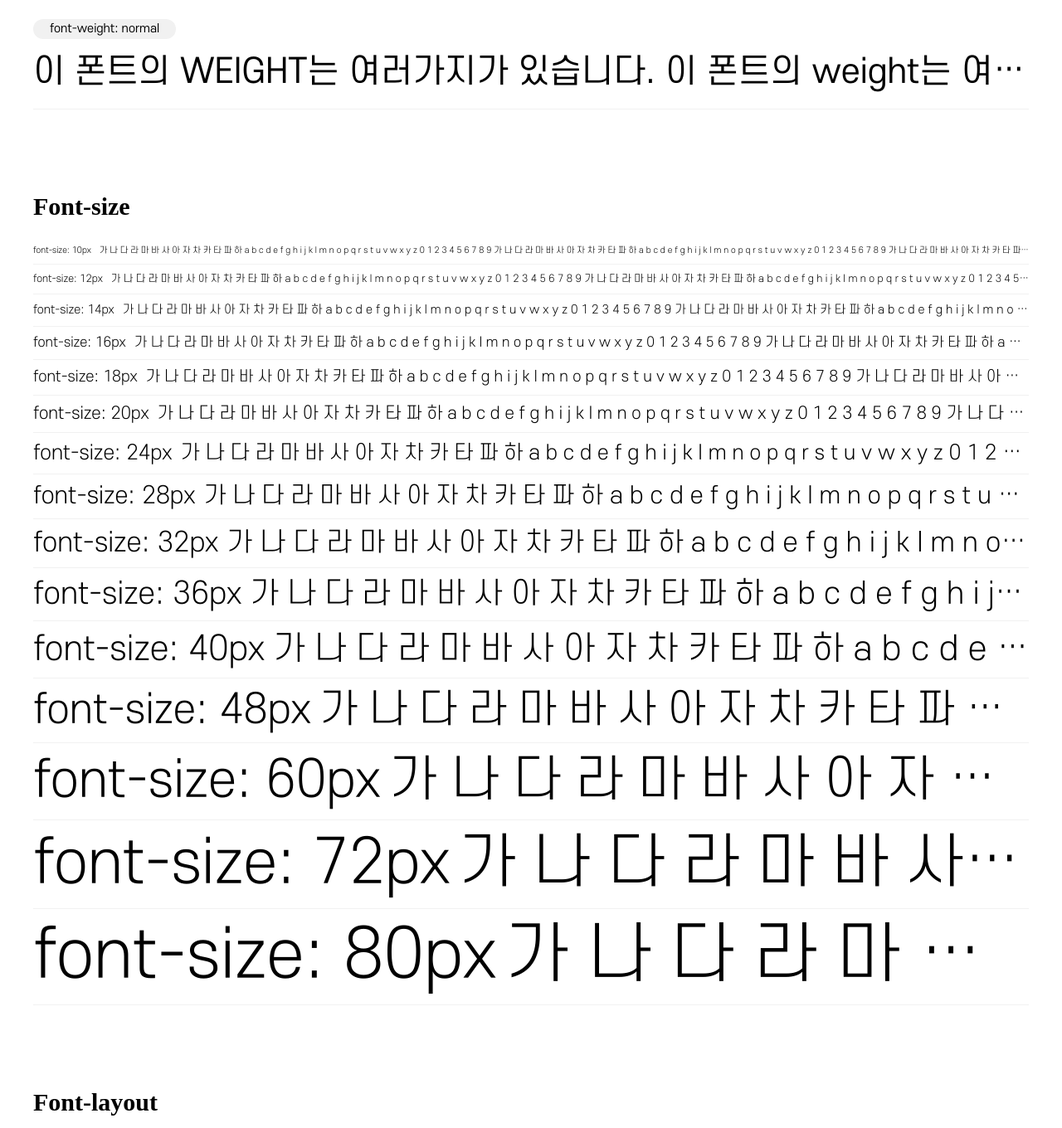
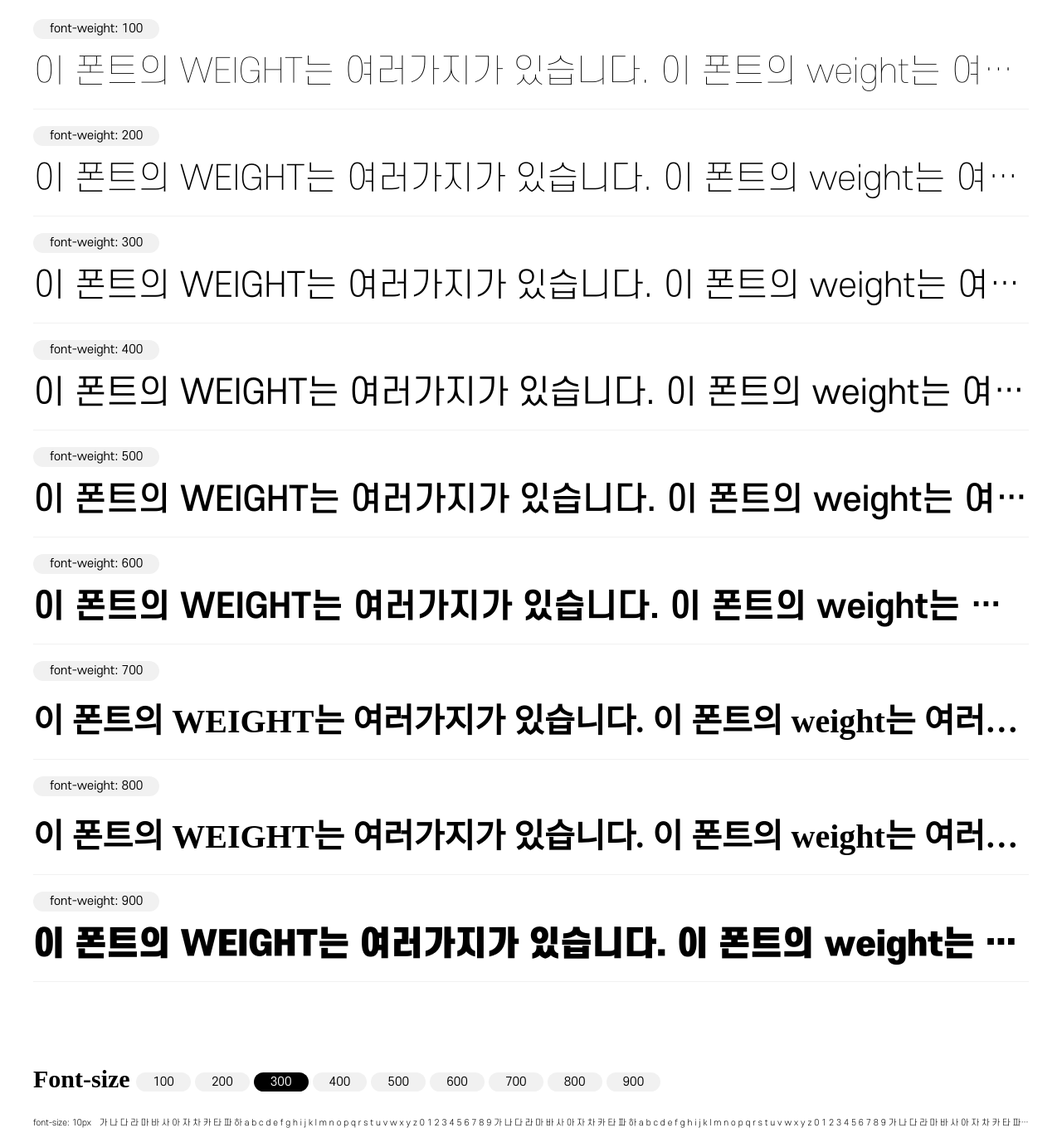
Before and after one commit to webfontworld/SCoreDream, a plain HTML site: page SCoreDream.html in a window 1280 px wide. Shown: the part 656-2016 px from the top of the page at 83% size. Drawn offline with nearby package versions, Linux system fonts and the light colour scheme; a web font is replaced by a local one.

Commit message:
2021.10.14

```diff
--- a/SCoreDream.html
+++ b/SCoreDream.html
@@ -413,12 +413,20 @@
         <div class="letter">
             <h2>Font-weight</h2>
             <ul>
-                <li class="wNormal">이 폰트의 WEIGHT는 여러가지가 있습니다. 이 폰트의 weight는 여러가지가 있습니다. 이 폰트의 두께는 여러가지가 있습니다.</li>
+                <li class="w100">이 폰트의 WEIGHT는 여러가지가 있습니다. 이 폰트의 weight는 여러가지가 있습니다. 이 폰트의 두께는 여러가지가 있습니다.</li>
+                <li class="w200">이 폰트의 WEIGHT는 여러가지가 있습니다. 이 폰트의 weight는 여러가지가 있습니다. 이 폰트의 두께는 여러가지가 있습니다.</li>
+                <li class="w300">이 폰트의 WEIGHT는 여러가지가 있습니다. 이 폰트의 weight는 여러가지가 있습니다. 이 폰트의 두께는 여러가지가 있습니다.</li>
+                <li class="w400">이 폰트의 WEIGHT는 여러가지가 있습니다. 이 폰트의 weight는 여러가지가 있습니다. 이 폰트의 두께는 여러가지가 있습니다.</li>
+                <li class="w500">이 폰트의 WEIGHT는 여러가지가 있습니다. 이 폰트의 weight는 여러가지가 있습니다. 이 폰트의 두께는 여러가지가 있습니다.</li>
+                <li class="w600">이 폰트의 WEIGHT는 여러가지가 있습니다. 이 폰트의 weight는 여러가지가 있습니다. 이 폰트의 두께는 여러가지가 있습니다.</li>
+                <li class="w700">이 폰트의 WEIGHT는 여러가지가 있습니다. 이 폰트의 weight는 여러가지가 있습니다. 이 폰트의 두께는 여러가지가 있습니다.</li>
+                <li class="w800">이 폰트의 WEIGHT는 여러가지가 있습니다. 이 폰트의 weight는 여러가지가 있습니다. 이 폰트의 두께는 여러가지가 있습니다.</li>
+                <li class="w900">이 폰트의 WEIGHT는 여러가지가 있습니다. 이 폰트의 weight는 여러가지가 있습니다. 이 폰트의 두께는 여러가지가 있습니다.</li>
             </ul>
         </div>
 
         <div class="size">
-            <h2>Font-size </h2>
+            <h2>Font-size <span>100</span><span>200</span><span class="active">300</span><span>400</span><span>500</span><span>600</span><span>700</span><span>800</span><span>900</span></h2>
             <ul>
                 <li class="s10">가 나 다 라 마 바 사 아 자 차 카 타 파 하 a b c d e f g h i j k l m n o p q r s t u v w x y z 0 1 2 3 4 5 6 7 8 9 가 나 다 라 마 바 사 아 자 차 카 타 파 하 a b c d e f g h i j k l m n o p q r s t u v w x y z 0 1 2 3 4 5 6 7 8 9 가 나 다 라 마 바 사 아 자 차 카 타 파 하 a b c d e f g h i j k l m n o p q r s t u v w x y z 0 1 2 3 4 5 6 7 8 9 가 나 다 라 마 바 사 아 자 차 카 타 파 하 a b c d e f g h i j k l m n o p q r s t u v w x y z 0 1 2 3 4 5 6 7 8 9</li>
                 <li class="s12">가 나 다 라 마 바 사 아 자 차 카 타 파 하 a b c d e f g h i j k l m n o p q r s t u v w x y z 0 1 2 3 4 5 6 7 8 9 가 나 다 라 마 바 사 아 자 차 카 타 파 하 a b c d e f g h i j k l m n o p q r s t u v w x y z 0 1 2 3 4 5 6 7 8 9 </li>
@@ -439,7 +447,7 @@
         </div>
 
         <div class="fontLayout">
-            <h2>Font-layout </h2>
+            <h2>Font-layout <span>100</span><span>200</span><span class="active">300</span><span>400</span><span>500</span><span>600</span><span>700</span><span>800</span><span>900</span></h2>
             <div class="flex">
                 <div class="col4">모든 국민은 인간으로서의 존엄과 가치를 가지며, 행복을 추구할 권리를 가진다. 국가는 개인이 가지는 불가침의 기본적 인권을 확인하고 이를 보장할 의무를 진다. 대한민국의 주권은 국민에게 있고, 모든 권력은 국민으로부터 나온다.</div>
                 <div class="col4">모든 국민은 인간으로서의 존엄과 가치를 가지며, 행복을 추구할 권리를 가진다. 국가는 개인이 가지는 불가침의 기본적 인권을 확인하고 이를 보장할 의무를 진다. 대한민국의 주권은 국민에게 있고, 모든 권력은 국민으로부터 나온다.</div>
```
